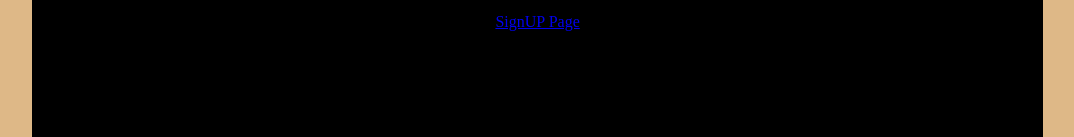
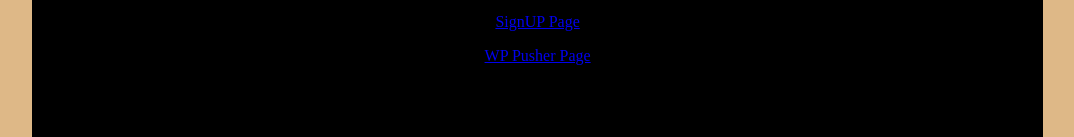
Before and after one commit to Noblesom/CSS-ASSIGNMENT, a plain HTML site: page index.html in a window 1280 px wide. Shown: the part 337-474 px from the top of the page, without its empty margins (76-1150 px from the left). Drawn offline with Linux system fonts and the light colour scheme.

Commit message:
Third Commit

```diff
--- a/index.html
+++ b/index.html
@@ -40,6 +40,7 @@ body {
     <p><a href="./otter.html">Otter Design</a></p>
     <p><a href="./novus.html">Novus Watch Design</a></p>
     <p><a href="./signup.html"> SignUP Page</a></p>
+    <p><a href="./WPusher.html"> WP Pusher Page</a></p>
 
 
 </body>
```
